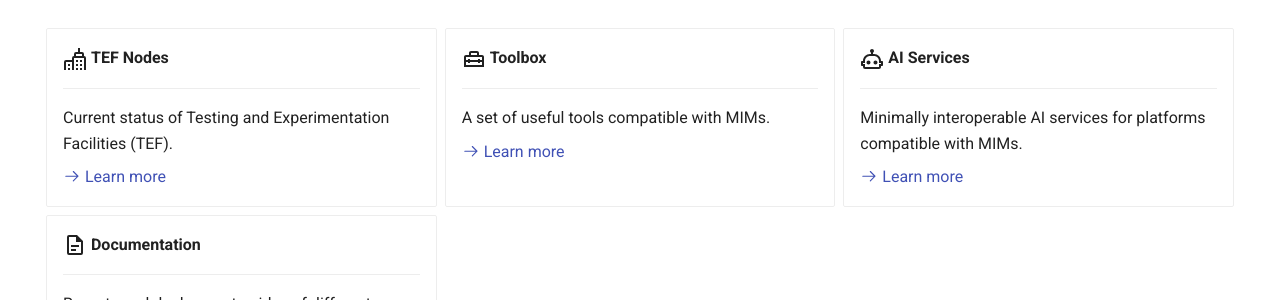
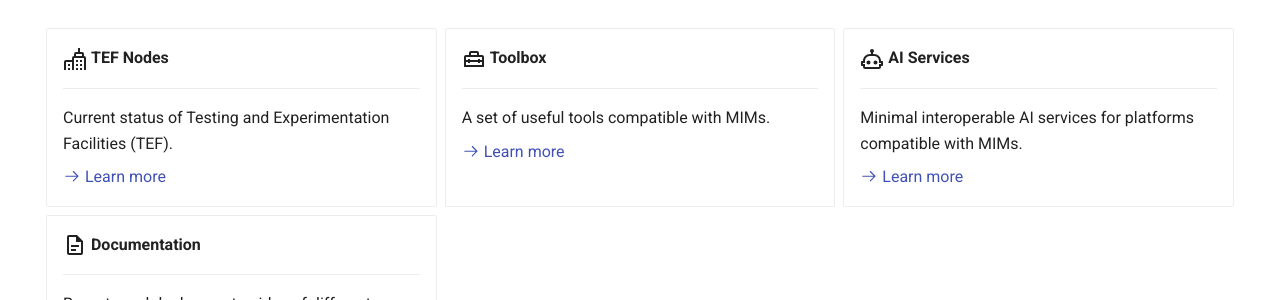
Before and after one commit to riseupalex/CitComAI-Hub.github.io, an MkDocs documentation site: the page built from docs/index.md, in a window 1280 px wide and 1154 px high. Shown: the part 737-1037 px from the top of the window. Built offline with MkDocs 1.6.1 and Material for MkDocs 9.7.7, drawn with Linux system fonts in a browser that asks for light colours; comment, search, counter and statistics services are not loaded.

Commit message:
MInor fix

```diff
--- a/docs/index.md
+++ b/docs/index.md
@@ -28,7 +28,7 @@ template: home.html
 
     ---
 
-    Minimally interoperable AI services for platforms compatible with MIMs.
+    Minimal interoperable AI services for platforms compatible with MIMs.
 
     [:octicons-arrow-right-24: Learn more](./services/index.md)
 
```
Also changed, not shown: docs/services/index.md (+1 -1 lines).
